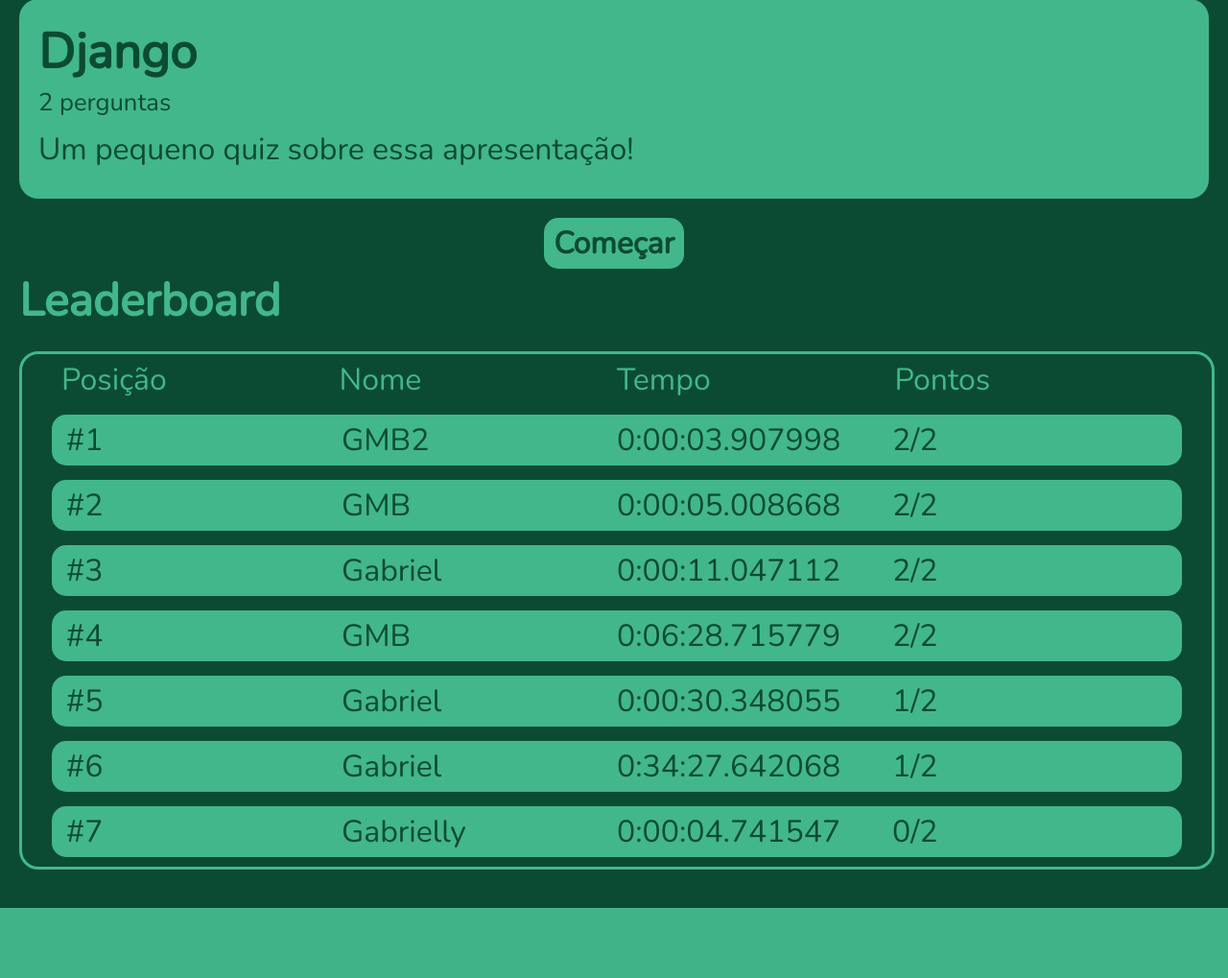
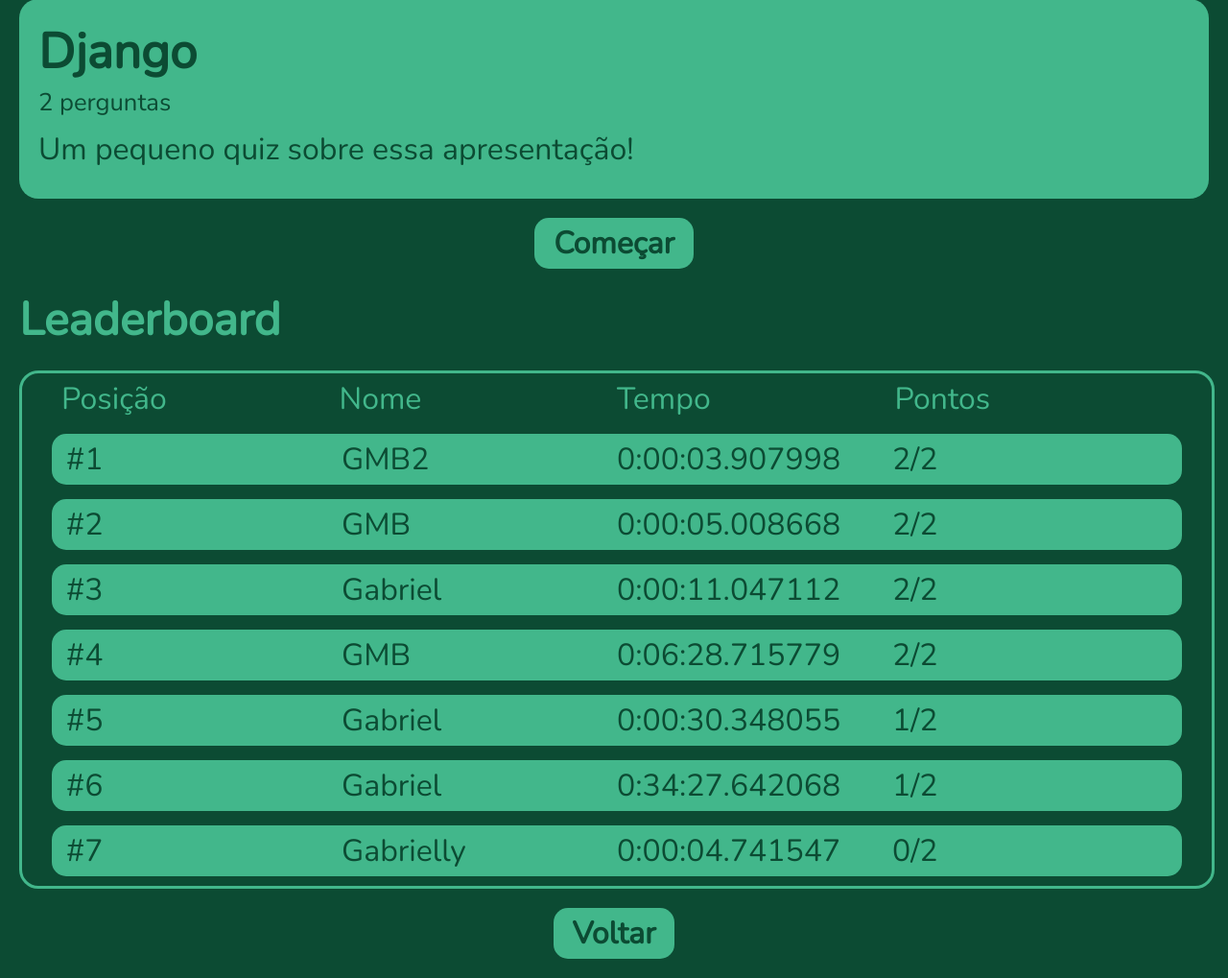
Before and after one commit to g-buzzi/DjangoQuiz, a Django app: page /details/2 in a window 1280 px wide. Shown: the part 120-1139 px from the top of the page at 96% size. Before the commit the page ends 1066 px from the top, so only its background shows below. Run offline with Django 4.2, Linux system fonts and the light colour scheme; data comes from the database, SQL or seed files in the repository.

Commit message:
Concluído de vez

```diff
--- a/Quiz/templates/Quiz/details.html
+++ b/Quiz/templates/Quiz/details.html
@@ -54,4 +54,8 @@
     </div>
 </div>
 
+<div class="button-container">
+    <div class="button" onclick="window.location.assign('../')">Voltar</div>
+</div>
+
 {% endblock %}
--- a/static/styles/details.css
+++ b/static/styles/details.css
@@ -33,11 +33,12 @@
     align-items: center;
     justify-content: center;
     margin-top: 20px;
+    padding-bottom: 20px;
 }
 
 .button{
     border-radius: 15px;
-    padding: 5px 10px 5px 10px;
+    padding: 5px 20px 5px 20px;
     background-color: #42B78B;
     color: #0C4B33;
     font-size: 1rem;
@@ -51,10 +52,6 @@
 
 .button:hover{
     opacity: 0.5;
-}
-
-.leaderboard-container{
-    padding-bottom: 40px;
 }
 
 .leaderboard-title{
```
